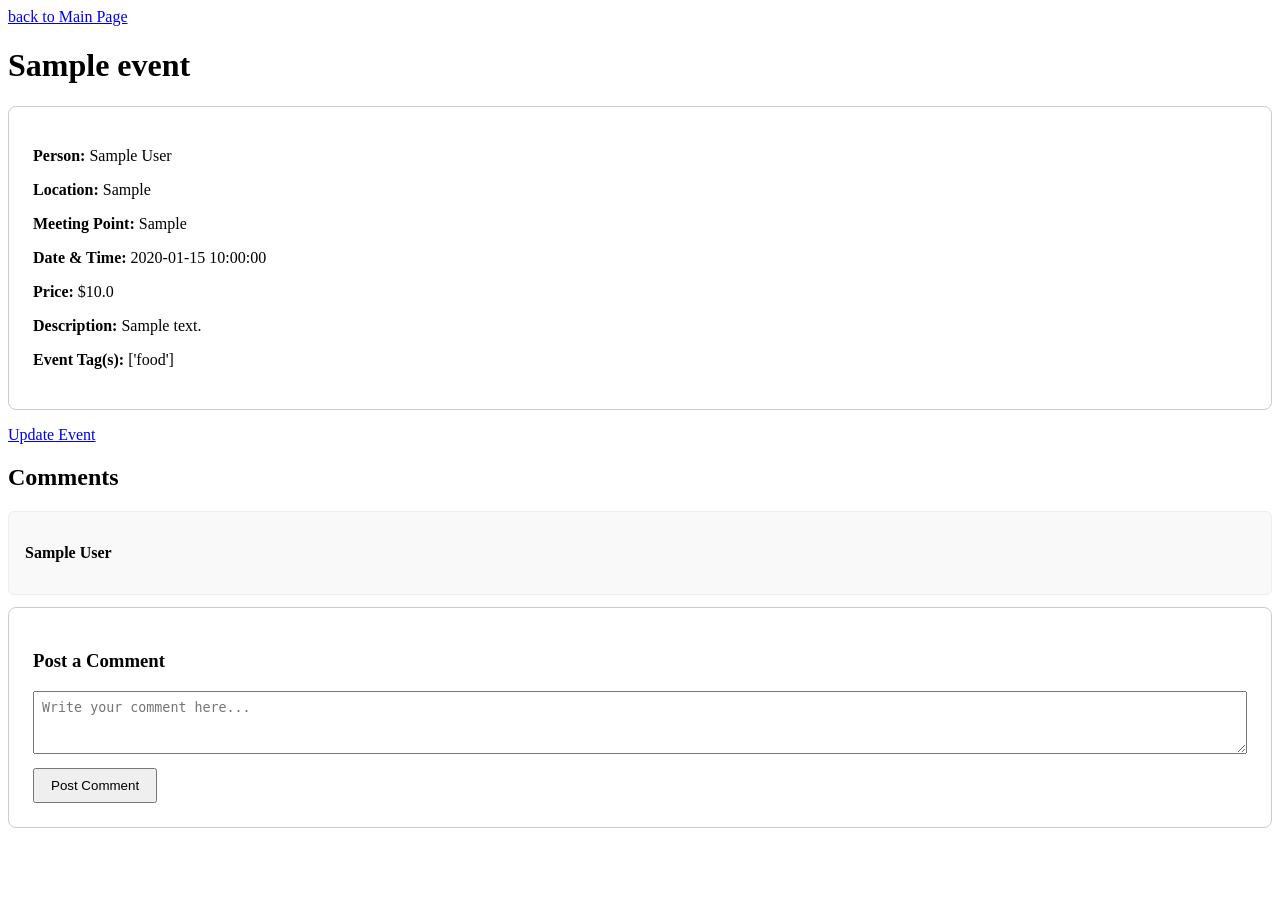
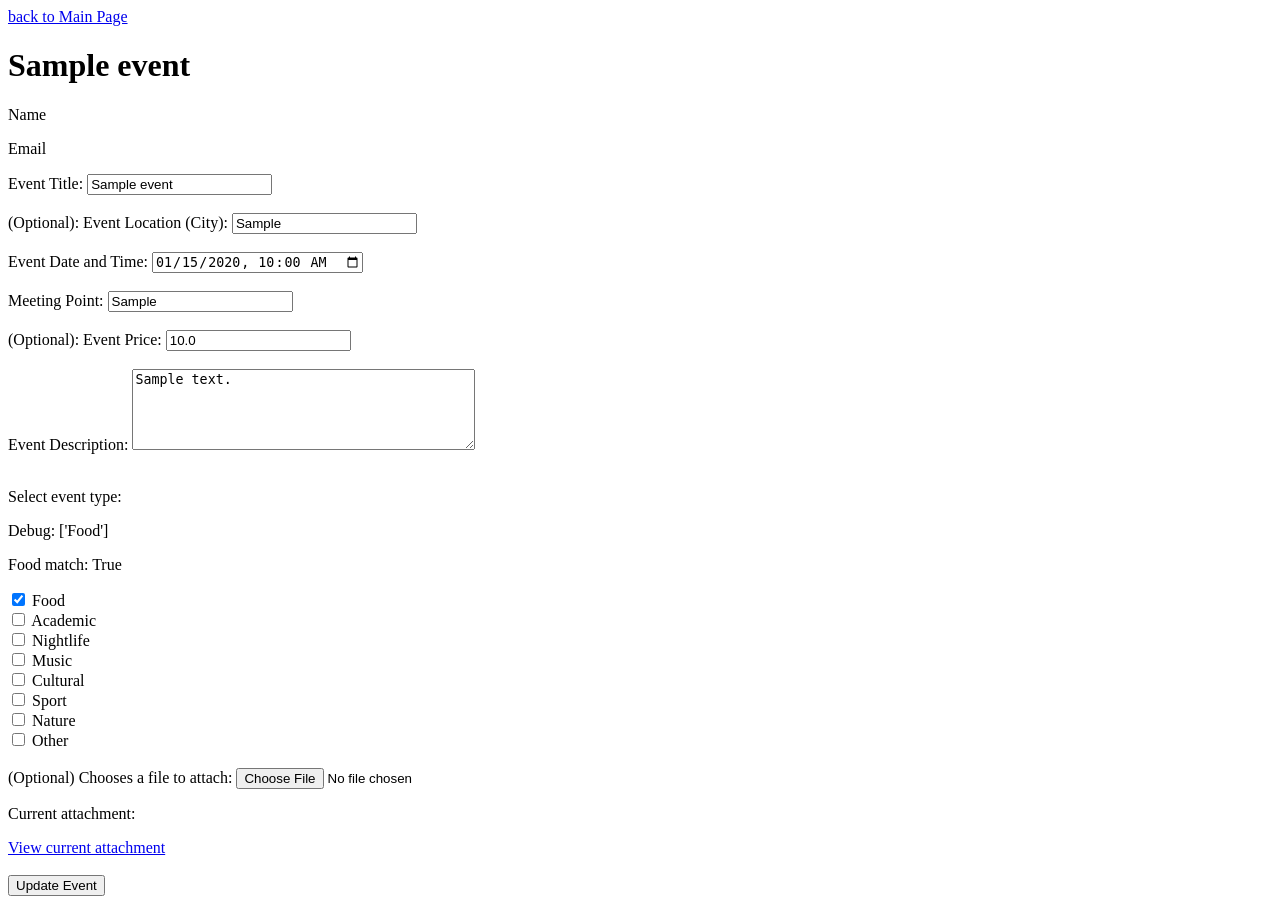
Before and after one commit to rchenryy/SideQuests, a Flask app: page /event/1?edit=true in a window 1280 px wide. Before the commit the page ends 828 px from the top, so only its background shows below. Run offline with Flask 3, Linux system fonts and the light colour scheme; the visitor is signed in with stand-in values (Sample User, id 1); tables that the repository leaves empty hold one stand-in row (values such as "Sample post").

Commit message:
completed update event

```diff
--- a/draft/app.py
+++ b/draft/app.py
@@ -73,36 +73,42 @@ def new_user():
 def new_event():
     with pymysql.connect(read_default_file="~/.my.cnf", database="squest_db") as conn:
         if request.method == "GET":
-            return render_template("new_event.html")
+
+            if eid:
+                event = db.find_event(eid, conn)
+                event['event_type'] = event['event_type'].split('.')
+                return render_template("new_event.html", event=event)
+
+            return render_template("new_event.html", event=None)
 
         event = request.form
-        eid = db.insert_event(event, session["user"]["uid"], conn)
-        return redirect(url_for("event", eid=eid))
+        eid = db.insert_event(event, conn)
+        return redirect(url_for('event', eid=eid))
 
-@app.route("/event/<eid>")
+@app.route("/event/<eid>",  methods=["POST", "GET"])
 def event(eid):
     with pymysql.connect(read_default_file="~/.my.cnf", database="squest_db") as conn:
         event = db.find_event(eid, conn)
-        if event:
-            event['event_type'] = event['event_type'].split(',')
-            comments = db.find_comments(eid, conn)
-            if comments:
-                return render_template("event.html", event=event, comments=comments)
 
-                # for comment in comments:
-                #     responses = db.find_responses(comment['cid'], conn)
-                #     comment['responses'] = responses
-            return render_template("event.html", event=event)
-        if request.method == 'POST':
-            button_value = request.form.get('update')
-            if button_value == 'update':
-                return redirect(url_for('update_event', eid=eid))
+        if not event:
+            return redirect(url_for('main'))
 
-            # instead of this, maybe making the "button" a
-            # link to the correct endpoint?
-        return redirect(url_for("main"))
+        if request.method == "POST":
+            if 'update' in request.form:
+                return redirect(url_for('event', eid=eid, edit='true'))
 
+            if 'event_name' in request.form:
 
+                db.update_event(eid, request.form, conn)
+                return redirect(url_for('event', eid=eid))
+
+        event['event_type'] = [tag.strip().capitalize() for tag in
+                               (event['event_type'] or '').split(',')]
+        comments = db.find_comments(eid, conn) or []
+
+        return render_template('event.html', event=event, comments=comments)
+
+#user function
 @app.route("/user/<uid>", methods=["POST", "GET"])
 def user(uid):
     with pymysql.connect(read_default_file="~/.my.cnf", database="squest_db") as conn:
--- a/draft/db.py
+++ b/draft/db.py
@@ -128,7 +128,7 @@ def find_user(uid, conn):
 def find_event(eid, conn):
     with conn.cursor(pymysql.cursors.DictCursor) as curs:
         curs.execute(
-            """SELECT uid, name, event_name, event_type, city, date, meeting_point, description, attachment, price
+            """SELECT eid, uid, name, event_name, event_type, city, date, meeting_point, description, attachment, price
                         FROM event
                         INNER JOIN user USING (uid)
                         WHERE eid = %s;""",
@@ -187,6 +187,23 @@ def update_user(uid, user, conn):
         )
     return curs.fetchone()
 
+def update_event(eid, event, conn):
+    with conn.cursor() as curs:
+        curs.execute("""
+    UPDATE event SET event_name = %s,
+    event_type = %s,
+    city = %s,
+    date = %s,
+    meeting_point = %s,
+    description = %s,
+    price = %s
+    WHERE eid = %s""", [
+        event['event_name'], ','.join(event.getlist('event_type')), event['city'],
+    event['date'], event['meeting_point'], event['description'],
+    event['price'], eid])
+    conn.commit()
+    return curs.fetchone()
+
 def search_events(pattern, conn):
     with conn.cursor(pymysql.cursors.DictCursor) as curs:
         curs.execute(
--- a/draft/templates/event.html
+++ b/draft/templates/event.html
@@ -16,6 +16,114 @@
 
     <h1>{{ event.event_name }}</h1>
 
+    {% if request.args.get('edit') %}
+    <form method="POST" action="{{url_for('event', eid=event.eid)}}" enctype="multipart/form-data">
+        <p>Name</p>
+        <p>{{session['user']['name']}}</p>
+        <p>Email</p>
+        <p>{{session['user']['email']}}</p>
+
+
+        <label for = "event_name">Event Title:</label>
+        <input type = "text" maxlength= "30" id = "event_name"
+        name = "event_name" value = "{{ event.event_name}}" required>
+        <br>
+        <br>
+
+        <label for = "city">(Optional): Event Location (City):</label>
+        <input type = "text" maxlength= "30" id = "city"
+        name = "city" value = "{{ event.city or '' }}">
+        <br>
+        <br>
+
+        <label for = "date">Event Date and Time:</label>
+        <input type = "datetime-local" id = "date"
+        name = "date" value = "{{ event.date }}" required>
+        <br>
+        <br>
+
+        <label for = "meeting_point">Meeting Point:</label>
+        <input type = "text" maxlength= "100" id = "meeting_point"
+        name = "meeting_point" value = "{{ event.meeting_point or '' }}">
+        <br>
+        <br>
+
+        <label for = "price">(Optional): Event Price:</label>
+        <input type = "number" step= "any" id = "price"
+        name = "price" value = "{{ event.price or '' }}">
+        <br>
+        <br>
+
+        <label for = "description">Event Description:</label>
+        <textarea id="description" name="description" rows="5"
+        cols="40" maxlength="500" required>{{ event.description }}</textarea>
+        <br>
+        <br>
+
+        <p>Select event type:</p>
+
+        <p>Debug: {{ event['event_type'] }}</p>
+        <p>Food match: {{ 'Food' in event['event_type'] }}</p>
+
+        <input type = "checkbox"  id = "option1" name = "event_type" value= "Food"
+        {% if "Food" in event["event_type"] %}checked{% endif %}>
+        <label for = "option1">Food</label>
+        <br>
+
+        <input type = "checkbox"  id = "option2" name = "event_type" value= "Academic"
+        {% if "Academic" in event["event_type"] %}checked{% endif %}>
+        <label for = "option2">Academic</label>
+        <br>
+
+        <input type = "checkbox"  id = "option3" name = "event_type" value= "Nightlife"
+        {% if "Nightlife" in event["event_type"] %}checked{% endif %}>
+        <label for = "option3">Nightlife</label>
+        <br>
+
+        <input type = "checkbox"  id = "option4" name = "event_type" value= "Music"
+        {% if "Music" in event["event_type"] %}checked{% endif %}>
+        <label for = "option4">Music</label>
+        <br>
+
+        <input type = "checkbox"  id = "option5" name = "event_type" value= "Cultural"
+        {% if "Cultural" in event["event_type"] %}checked{% endif %}>
+        <label for = "option5">Cultural</label>
+        <br>
+
+        <input type = "checkbox"  id = "option6" name = "event_type" value= "Sport"
+        {% if "Sport" in event["event_type"] %}checked{% endif %}>
+        <label for = "option6">Sport</label>
+        <br>
+
+        <input type = "checkbox"  id = "option7" name = "event_type" value= "Nature"
+        {% if "Nature" in event["event_type"] %}checked{% endif %}>
+        <label for = "option7">Nature</label>
+        <br>
+
+        <input type = "checkbox"  id = "option8" name = "event_type" value= "Other"
+        {% if "Other" in event["event_type"] %}checked{% endif %}>
+        <label for = "option8">Other</label>
+        <br>
+        <br>
+
+        <label for="attachment">(Optional) Chooses a file to attach:</label>
+        <input type="file" id="attachment"
+        name="attachment" value= "">
+
+        {% if event and event.attachment %}
+            <p>Current attachment:</p>
+            <a href="{{ url_for('static', filename=event.attachment) }}">
+                View current attachment
+            </a>
+        {% endif %}
+
+        <br>
+        <br>
+        <input type = "submit" value = "Update Event">
+    </form>
+
+    {% else %}
+
     <!-- Event Details Card -->
     <div class="card">
         <p><strong>Person:</strong> {{ event.name }}</p>
@@ -27,13 +135,14 @@
         <p><strong>Event Tag(s):</strong> {{event.event_type}}</p>
     </div>
 
-    <form method="POST" action="{{ url_for('event', eid=event.eid)}}">
+
+    <form method="POST" action="{{ url_for('event', eid=event.eid, edit='true')}}">
     {% if event.uid == session['user']['uid'] %}
         <button type = "submit" name="update" value="update">Update Event</button>
     {% endif %}
     </form>
 
-    <a href="{{ url_for('event', eid=event.eid)}}">Update Event</a>
+    <a href="{{ url_for('event', eid=event.eid, edit='true')}}">Update Event</a>
 
     <!-- Comments Display -->
     <h2>Comments</h2>
@@ -63,5 +172,7 @@
             <button type="submit" style="padding: 8px 16px;">Post Comment</button>
         </form>
     </div>
+
+    {% endif %}
 </body>
 </html>
--- a/draft/templates/new_event.html
+++ b/draft/templates/new_event.html
@@ -48,7 +48,7 @@
         <label for = "description">Event Description:</label>
         <br>
         <br>
-        <textarea id="description" name="description" rows="description" cols="description" maxlength="500" placeholder="Type event description here..." required></textarea>
+        <textarea id="description" name="description" rows="5" cols="40" maxlength="500" placeholder="Type event description here..." required></textarea>
         <br>
         <br>
 
```
